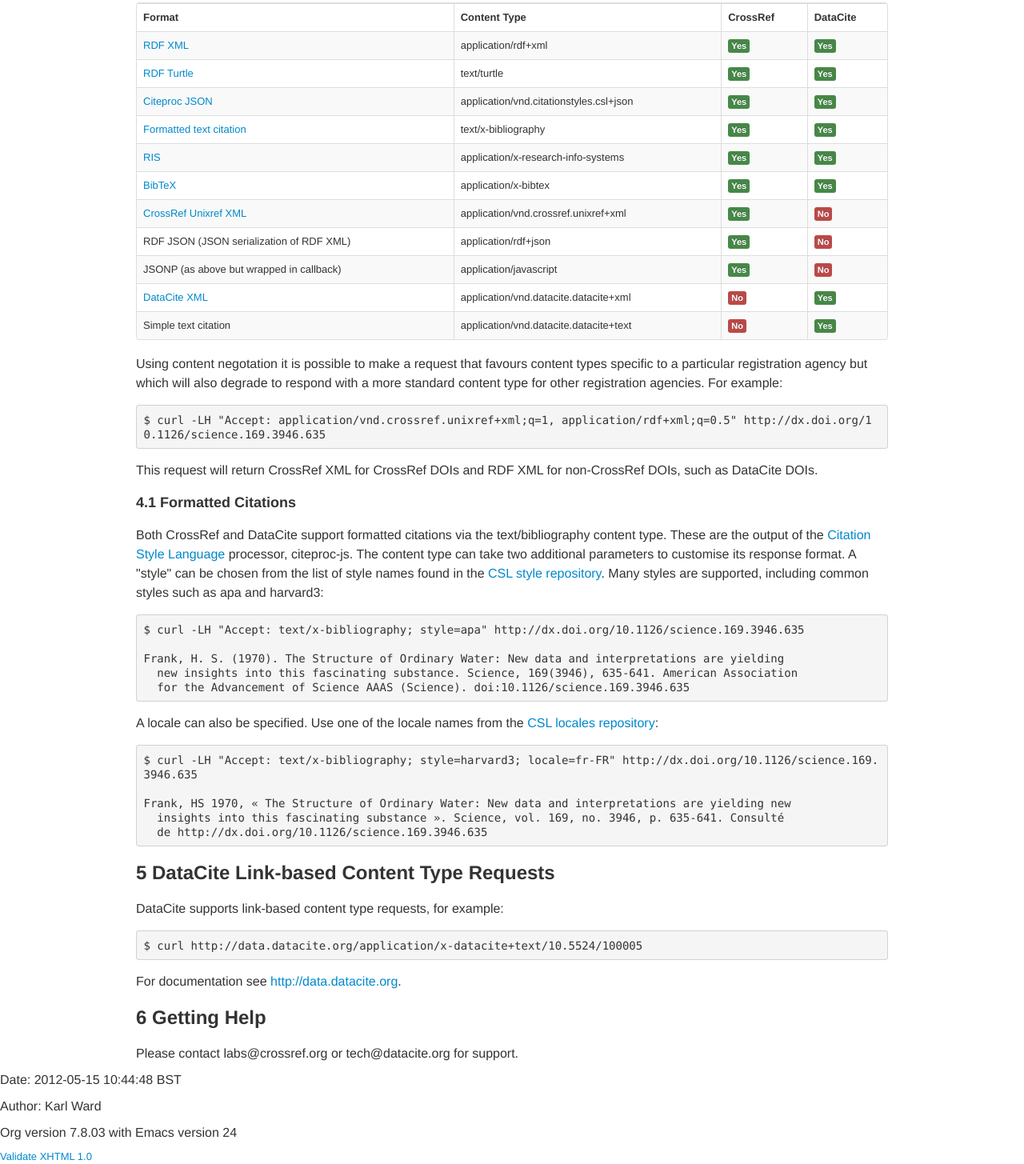
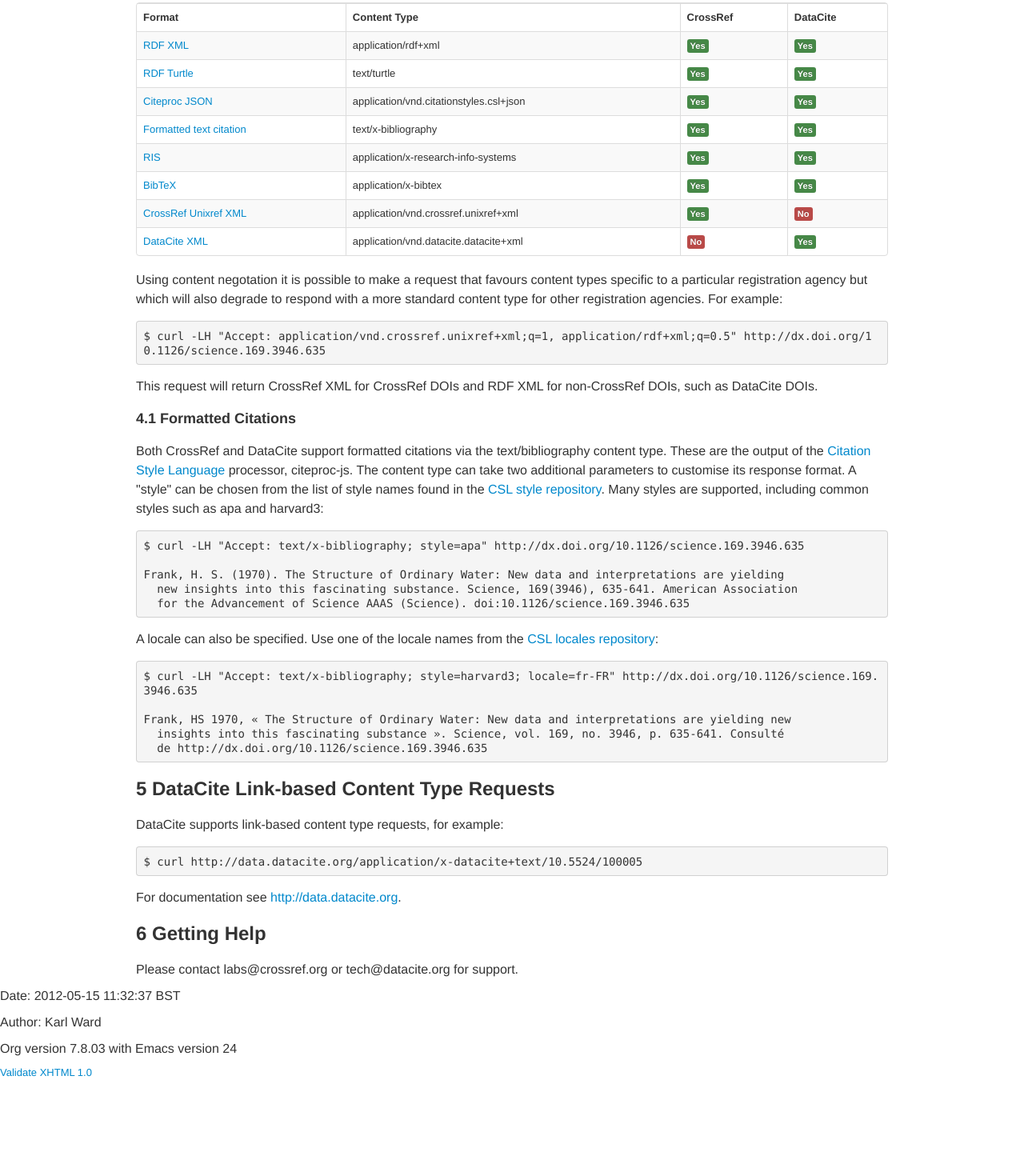
Before and after one commit to crosscite/cn-docs, a plain HTML site: page index.html in a window 1280 px wide. Shown: the part 2638-4093 px from the top of the page at 80% size. After the commit the page ends 3988 px from the top, so only its background shows below. Drawn offline with Linux system fonts and the light colour scheme.

Commit message:
Remove rdf/json, jsonp and datacite text citation content types.

```diff
--- a/index.html
+++ b/index.html
@@ -7,7 +7,7 @@
 <meta http-equiv="Content-Type" content="text/html;charset=utf-8"/>
 <meta name="title" content="DOI Content Negotiation"/>
 <meta name="generator" content="Org-mode"/>
-<meta name="generated" content="2012-05-15 10:44:48 BST"/>
+<meta name="generated" content="2012-05-15 11:32:37 BST"/>
 <meta name="author" content="Karl Ward"/>
 <meta name="description" content=""/>
 <meta name="keywords" content=""/>
@@ -344,10 +344,7 @@ http://data.crossref.org/10.1126/science.169.3946.635
 <tr><td class="left"><a href='http://en.wikipedia.org/wiki/RIS_(file_format)'>RIS</a></td><td class="left">application/x-research-info-systems</td><td class="left"><span class='label label-success'>Yes</span></td><td class="left"><span class='label label-success'>Yes</span></td></tr>
 <tr><td class="left"><a href='http://en.wikipedia.org/wiki/BibTeX'>BibTeX</a></td><td class="left">application/x-bibtex</td><td class="left"><span class='label label-success'>Yes</span></td><td class="left"><span class='label label-success'>Yes</span></td></tr>
 <tr><td class="left"><a href='http://www.crossref.org/schema/documentation/unixref1.1/unixref1.1.html'>CrossRef Unixref XML</a></td><td class="left">application/vnd.crossref.unixref+xml</td><td class="left"><span class='label label-success'>Yes</span></td><td class="left"><span class='label label-important'>No</span></td></tr>
-<tr><td class="left">RDF JSON (JSON serialization of RDF XML)</td><td class="left">application/rdf+json</td><td class="left"><span class='label label-success'>Yes</span></td><td class="left"><span class='label label-important'>No</span></td></tr>
-<tr><td class="left">JSONP (as above but wrapped in callback)</td><td class="left">application/javascript</td><td class="left"><span class='label label-success'>Yes</span></td><td class="left"><span class='label label-important'>No</span></td></tr>
 <tr><td class="left"><a href='http://schema.datacite.org/'>DataCite XML</a></td><td class="left">application/vnd.datacite.datacite+xml</td><td class="left"><span class='label label-important'>No</span></td><td class="left"><span class='label label-success'>Yes</span></td></tr>
-<tr><td class="left">Simple text citation</td><td class="left">application/vnd.datacite.datacite+text</td><td class="left"><span class='label label-important'>No</span></td><td class="left"><span class='label label-success'>Yes</span></td></tr>
 </tbody>
 </table>
 
@@ -456,7 +453,7 @@ Frank, HS 1970, « The Structure of Ordinary Water: New data and interpretation
 </div>
 
 <div id="postamble">
-<p class="date">Date: 2012-05-15 10:44:48 BST</p>
+<p class="date">Date: 2012-05-15 11:32:37 BST</p>
 <p class="author">Author: Karl Ward</p>
 <p class="creator">Org version 7.8.03 with Emacs version 24</p>
 <a href="http://validator.w3.org/check?uri=referer">Validate XHTML 1.0</a>
```
Also changed, not shown: 1 other file.
